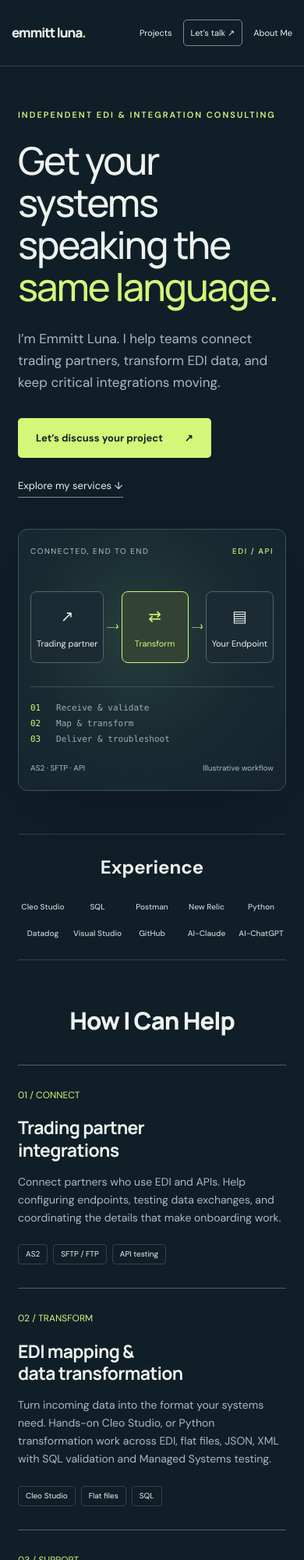
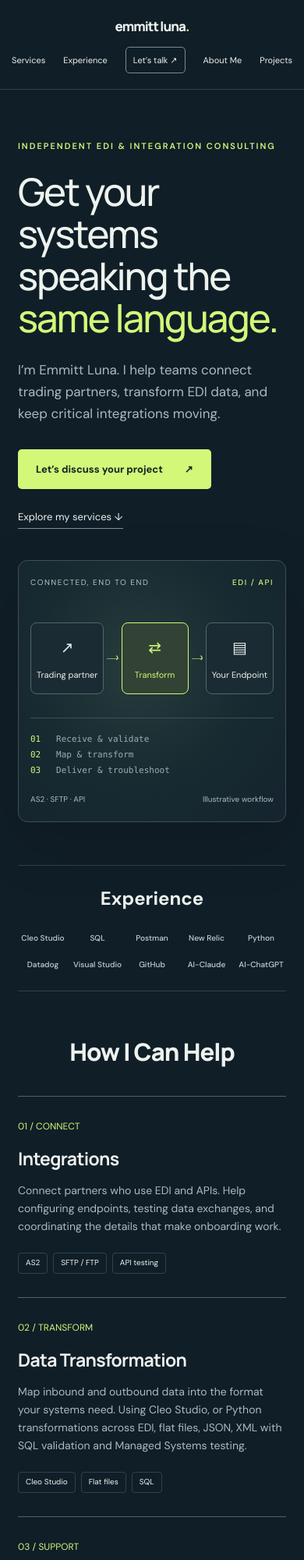
Before and after one commit to eluna215/eluna215.github.io, a plain HTML site: page index.html in a window 390 px wide. Shown: the top 2000 px of the page at 78% size. Drawn offline with Linux system fonts and the light colour scheme.

Commit message:
Update index.html

```diff
--- a/index.html
+++ b/index.html
@@ -963,6 +963,38 @@
           gap: 9px;
         }
       }
+
+      /* Align service headings, descriptions, and tags across all three columns. */
+      .services {
+        column-gap: 27px;
+        row-gap: 0;
+      }
+      .service {
+        display: grid;
+        grid-template-rows: subgrid;
+        grid-row: span 4;
+      }
+      .service p {
+        align-self: start;
+      }
+      @media (max-width: 680px) {
+        .services {
+          row-gap: 30px;
+        }
+        .service {
+          display: block;
+          grid-row: auto;
+        }
+      }
+      /* Keep every navigation link accessible on small screens. */
+      @media (max-width: 680px) {
+        body { padding-top: 125px; }
+        nav { height: auto; min-height: 115px; flex-direction: column; justify-content: center; gap: 12px; padding-top: 12px; padding-bottom: 12px; }
+        .links { width: 100%; justify-content: space-between; gap: 6px; }
+        .links .nav-extra { display: inline-flex; }
+        .links > a { font-size: 11px; white-space: nowrap; }
+        html { scroll-padding-top: 135px; }
+      }
     </style>
   </head>
   <body>
@@ -972,11 +1004,11 @@
       <nav aria-label="Main navigation">
         <a class="brand" href="#">emmitt luna<span>.</span></a>
         <div class="links">
-          <a class="nav-extra" href="#services">Services</a
-          ><a class="nav-extra" href="#experience">Experience</a
-          ><a class="projects-nav" href="#projects">Projects</a
-          ><a class="small-cta" href="#contact">Let’s talk ↗</a
-          ><a class="about-nav" href="#about">About Me</a>
+          <a class="nav-extra" href="#services">Services</a>
+          <a class="nav-extra" href="#experience">Experience</a>
+          <a class="small-cta" href="#contact">Let’s talk ↗</a>
+          <a class="about-nav" href="#about">About Me</a>
+          <a class="projects-nav" href="#projects">Projects</a>
         </div>
       </nav>
       <main id="main">
@@ -1037,7 +1069,7 @@
           <div class="services">
             <article class="service">
               <span class="number">01 / CONNECT</span>
-              <h3>Trading partner<br />integrations</h3>
+              <h3>Integrations</h3>
               <p>
                 Connect partners who use EDI and APIs. Help configuring
                 endpoints, testing data exchanges, and coordinating the details
@@ -1049,10 +1081,10 @@
             </article>
             <article class="service">
               <span class="number">02 / TRANSFORM</span>
-              <h3>EDI mapping &<br />data transformation</h3>
+              <h3>Data Transformation</h3>
               <p>
-                Turn incoming data into the format your systems need. Hands-on
-                Cleo Studio, or Python transformation work across EDI, flat
+                Map inbound and outbound data into the format your systems need. Using
+                Cleo Studio, or Python transformations across EDI, flat
                 files, JSON, XML with SQL validation and Managed Systems
                 testing.
               </p>
@@ -1062,11 +1094,11 @@
             </article>
             <article class="service">
               <span class="number">03 / SUPPORT</span>
-              <h3>Troubleshooting &<br />production support</h3>
+              <h3>Production Support</h3>
               <p>
                 Trace transaction issues, investigate endpoint errors, and
-                improve visibility. Document the solution so your team can
-                support the integration with clarity.
+                improve visibility. Automate process and document the solution so your team can
+                support the integration with clarity. Can also provide training sessions.
               </p>
               <div class="tags">
                 <span>New Relic</span><span>Postman</span><span>SOPs</span>
@@ -1186,24 +1218,6 @@
               </div>
             </div>
           </div>
-        </div>
-      </section>
-      <!-- PROJECTS: add future project links in this section -->
-      <section
-        class="section projects"
-        id="projects"
-        aria-labelledby="projects-title"
-      >
-        <div class="section-head">
-          <h2 class="section-title" id="projects-title">Projects</h2>
-        </div>
-        <div class="projects-placeholder">
-          <span class="eyebrow">Coming soon</span>
-          <h3>More of what I’m building.</h3>
-          <p>
-            A place for my other projects, with links to explore each one as
-            they’re added.
-          </p>
         </div>
       </section>
       <!-- CONTACT: form fields, email destination, phone, and LinkedIn -->
@@ -1371,6 +1385,25 @@
           </div>
         </div>
       </section>
+
+      <!-- PROJECTS: add future project links in this section -->
+      <section
+        class="section projects"
+        id="projects"
+        aria-labelledby="projects-title"
+      >
+        <div class="section-head">
+          <h2 class="section-title" id="projects-title">Projects</h2>
+        </div>
+        <div class="projects-placeholder">
+          <span class="eyebrow">Coming soon</span>
+          <h3>More of what I’m building.</h3>
+          <p>
+            A place for my other projects, with links to explore each one as
+            they’re added.
+          </p>
+        </div>
+      </section>
       <!-- FOOTER -->
       <footer>
         <span class="brand" style="font-size: 16px; color: #e4eae5"
```
